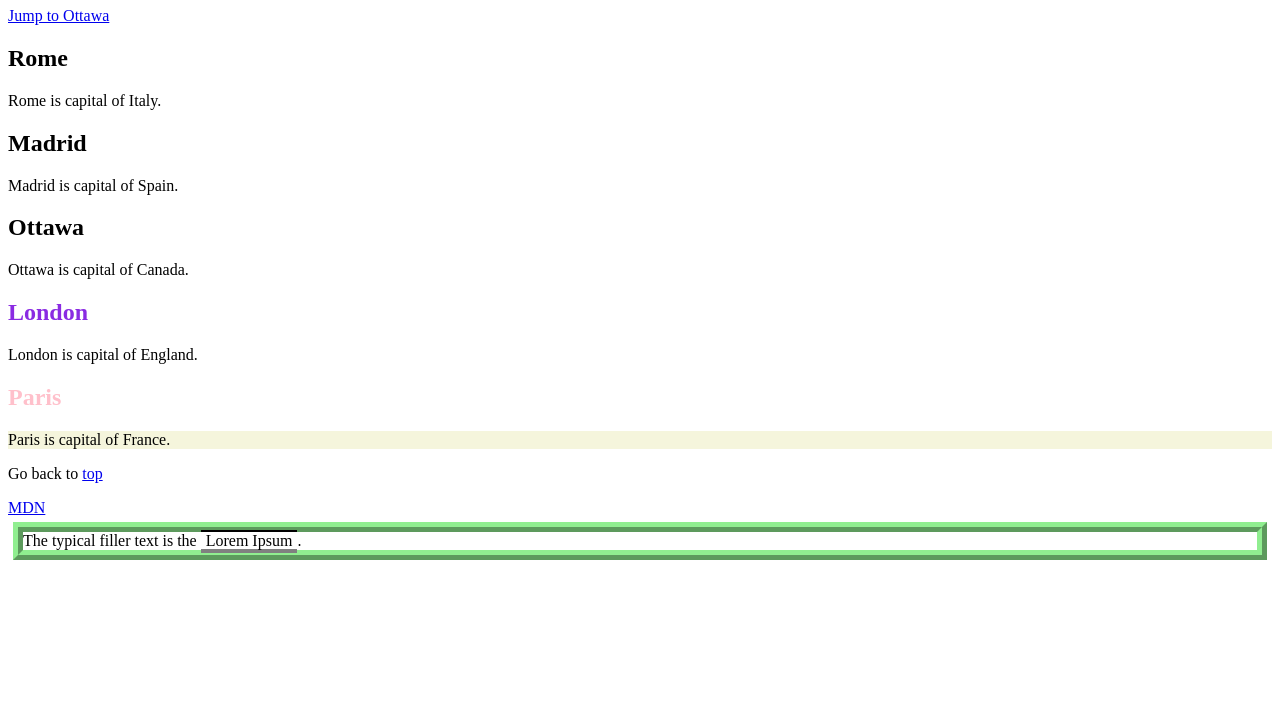
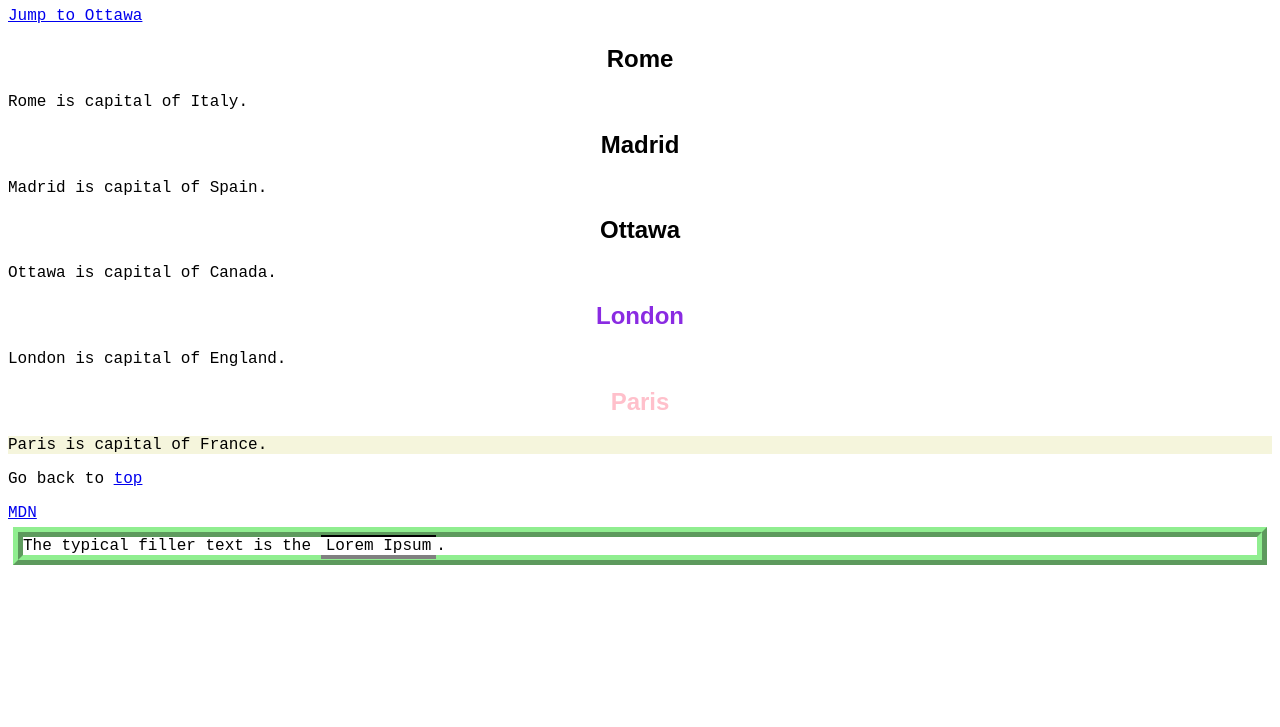
Before and after one commit to ChrisRyanTang/1620, a plain HTML site: page index.html in a window 1280 px wide. Shown: the part 73-800 px from the top of the page. Drawn offline with Linux system fonts and the light colour scheme.

Commit message:
added font and center h1, h2 and body new font

```diff
--- a/css/stylesheet.css
+++ b/css/stylesheet.css
@@ -25,3 +25,13 @@ html {
     border: 10px lightgreen ridge;
     margin: 5px;
 }
+
+h1,
+h2 {
+    font-family: Arial, Helvetica, sans-serif;
+    text-align: center;
+}
+
+body {
+    font-family: 'Courier New', Courier, monospace;
+}
```
Also changed, not shown: index.html (+0 -1 lines).
